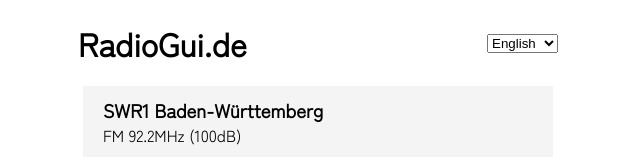
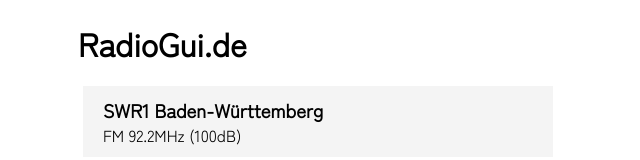
Before and after one commit to ayleenw/radioguide, a Vue app: page / in a window 1280 px wide. Shown: the top 160 px of the page, without its empty margins (322-962 px from the left). Built offline with nearby package versions, Linux system fonts and the light colour scheme.

Commit message:
Remove language picker dropdown

```diff
--- a/src/components/Header.vue
+++ b/src/components/Header.vue
@@ -1,14 +1,6 @@
 <template>
   <header>
     <h1>{{ title }}</h1>
-    <select
-      class="select"
-      v-model="lang"
-      @change="handleLanguageChange($event)"
-    >
-      <option value="en">English</option>
-      <option value="de">Deutsch</option>
-    </select>
   </header>
 </template>
 
```
